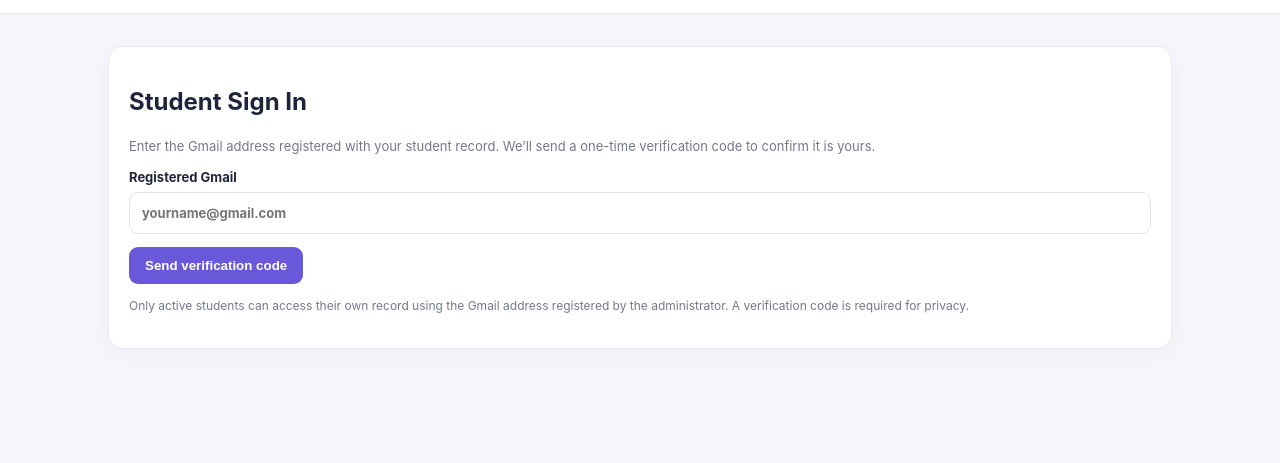
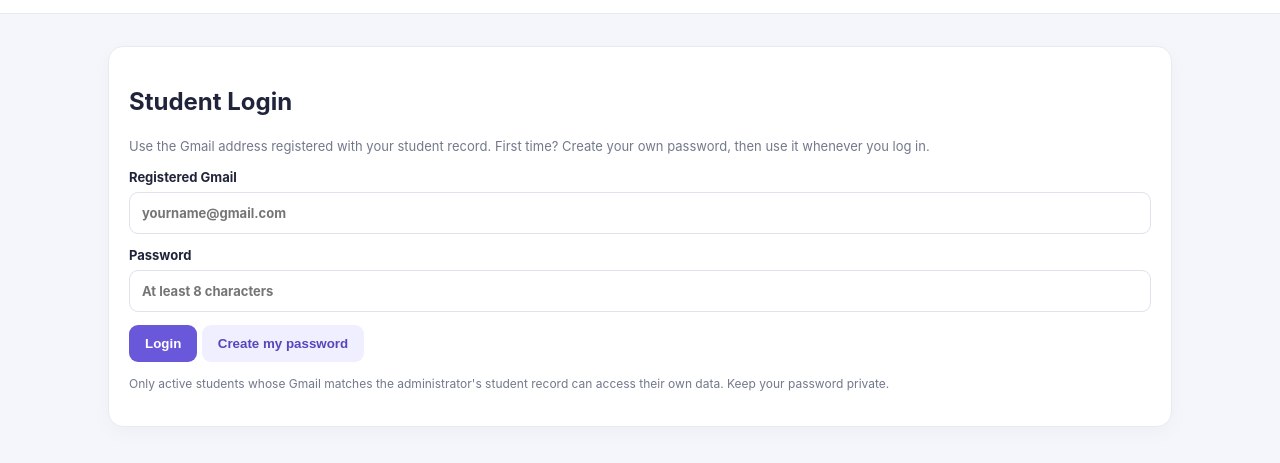
Before and after one commit to meerab00/Student-Management-System, a plain HTML site: page student-portal.html in a window 1280 px wide. Shown: the part 43-506 px from the top of the page. Drawn offline with nearby package versions, Linux system fonts and the light colour scheme.

Commit message:
Replace student OTP login with student-chosen passwords

```diff
--- a/student-portal.html
+++ b/student-portal.html
@@ -7,10 +7,9 @@
 <header class="top"><div class="brand">Campus<span>Desk</span> <span class="small" style="color:#85899a">STUDENT PORTAL</span></div><button class="btn secondary hidden" id="logout">Sign out</button></header>
 <main class="wrap">
 <section class="card" id="login">
- <h1>Student Sign In</h1><p class="muted">Enter the Gmail address registered with your student record. We’ll send a one-time verification code to confirm it is yours.</p>
- <form id="emailForm"><label class="field">Registered Gmail<input type="email" id="email" required placeholder="yourname@gmail.com" autocomplete="email"></label><button class="btn" id="sendCode">Send verification code</button></form>
- <form id="otpForm" class="hidden"><label class="field">6-digit verification code<input id="otp" inputmode="numeric" autocomplete="one-time-code" maxlength="6" required placeholder="Enter code"></label><button class="btn" id="verifyCode">Verify and continue</button></form>
- <p class="muted" id="loginMessage" aria-live="polite"></p><p class="muted small">Only active students can access their own record using the Gmail address registered by the administrator. A verification code is required for privacy.</p>
+ <h1>Student Login</h1><p class="muted">Use the Gmail address registered with your student record. First time? Create your own password, then use it whenever you log in.</p>
+ <form id="loginForm"><label class="field">Registered Gmail<input type="email" id="email" required placeholder="yourname@gmail.com" autocomplete="email"></label><label class="field">Password<input type="password" id="password" required minlength="8" placeholder="At least 8 characters" autocomplete="current-password"></label><button class="btn" id="loginButton">Login</button> <button type="button" class="btn secondary" id="signupButton">Create my password</button></form>
+ <p class="muted" id="loginMessage" aria-live="polite"></p><p class="muted small">Only active students whose Gmail matches the administrator's student record can access their own data. Keep your password private.</p>
 </section>
 <section id="dashboard" class="hidden">
  <div class="card"><div class="muted">WELCOME BACK</div><h1 id="studentName">Student</h1><p class="muted" id="studentMeta"></p></div>
@@ -33,8 +32,9 @@ const $=id=>document.getElementById(id),esc=v=>String(v??"—").replace(/[&<>"']
 function message(t,cls=""){ $("loginMessage").className="muted "+cls;$("loginMessage").textContent=t; }
 function showLogin(){ $("login").classList.remove("hidden");$("dashboard").classList.add("hidden");$("logout").classList.add("hidden"); }
 function showDashboard(){ $("login").classList.add("hidden");$("dashboard").classList.remove("hidden");$("logout").classList.remove("hidden"); }
-$("emailForm").addEventListener("submit",async e=>{e.preventDefault();const email=$("email").value.trim().toLowerCase();$("sendCode").disabled=true;message("Sending verification code…");const {error}=await db.auth.signInWithOtp({email,options:{shouldCreateUser:true}});$("sendCode").disabled=false;if(error){message(error.message,"error");return;}$("otpForm").classList.remove("hidden");message("If this email is registered with CampusDesk, a verification code has been sent.","success");});
-$("otpForm").addEventListener("submit",async e=>{e.preventDefault();$("verifyCode").disabled=true;message("Verifying…");const {data,error}=await db.auth.verifyOtp({email:$("email").value.trim().toLowerCase(),token:$("otp").value.trim(),type:"email"});$("verifyCode").disabled=false;if(error){message(error.message,"error");return;}await loadDashboard();});
+async function authenticate(mode){const email=$("email").value.trim().toLowerCase(),password=$("password").value;if(!email||!password){message("Enter your registered Gmail and password.","error");return;}const button=$(mode==="signup"?"signupButton":"loginButton");button.disabled=true;message(mode==="signup"?"Creating your password…":"Logging in…");const result=mode==="signup"?await db.auth.signUp({email,password}):await db.auth.signInWithPassword({email,password});button.disabled=false;if(result.error){message(result.error.message,"error");return;}if(mode==="signup"&&!result.data.session){message("Password account created. If email confirmation is enabled, open the confirmation link sent to your Gmail once, then return here and log in with your password.","success");return;}await loadDashboard();}
+$("loginForm").addEventListener("submit",async e=>{e.preventDefault();await authenticate("login");});
+$("signupButton").addEventListener("click",async()=>{await authenticate("signup");});
 function list(id,rows,fn,empty){$(id).innerHTML=rows.length?rows.map((r,i)=>'<div class="item">'+fn(r,i)+'</div>').join(""):'<p class="muted">'+empty+'</p>';}
 async function loadDashboard(){
  const {data,error}=await db.rpc("get_my_student_dashboard");
@@ -53,7 +53,7 @@ async function loadDashboard(){
  if((data.quiz_attempts||[]).length){const attemptHtml=data.quiz_attempts.map(a=>'<div class="item"><b>'+esc(a.quiz_title)+'</b><div class="muted">'+esc(a.submitted_at)+'</div><b>'+esc(a.score)+' / '+esc(a.total_points)+'</b></div>').join("");$("quizzes").innerHTML+= '<h3>My previous attempts</h3>'+attemptHtml;}
  list("notices",data.notices||[],r=>'<b>'+esc(r.title)+'</b><div class="muted">'+esc(r.start_date)+' · '+esc(r.event_type)+'</div><div>'+esc(r.description)+'</div>',"No notices available.");
 }
-$("logout").addEventListener("click",async()=>{await db.auth.signOut();showLogin();$("emailForm").reset();$("otpForm").reset();});
+$("logout").addEventListener("click",async()=>{await db.auth.signOut();showLogin();$("loginForm").reset();});
 db.auth.getSession().then(({data})=>{if(data.session)loadDashboard();});
 db.auth.onAuthStateChange((event,session)=>{if(event==="SIGNED_OUT"||!session)showLogin();});
 </script></body></html>
```
